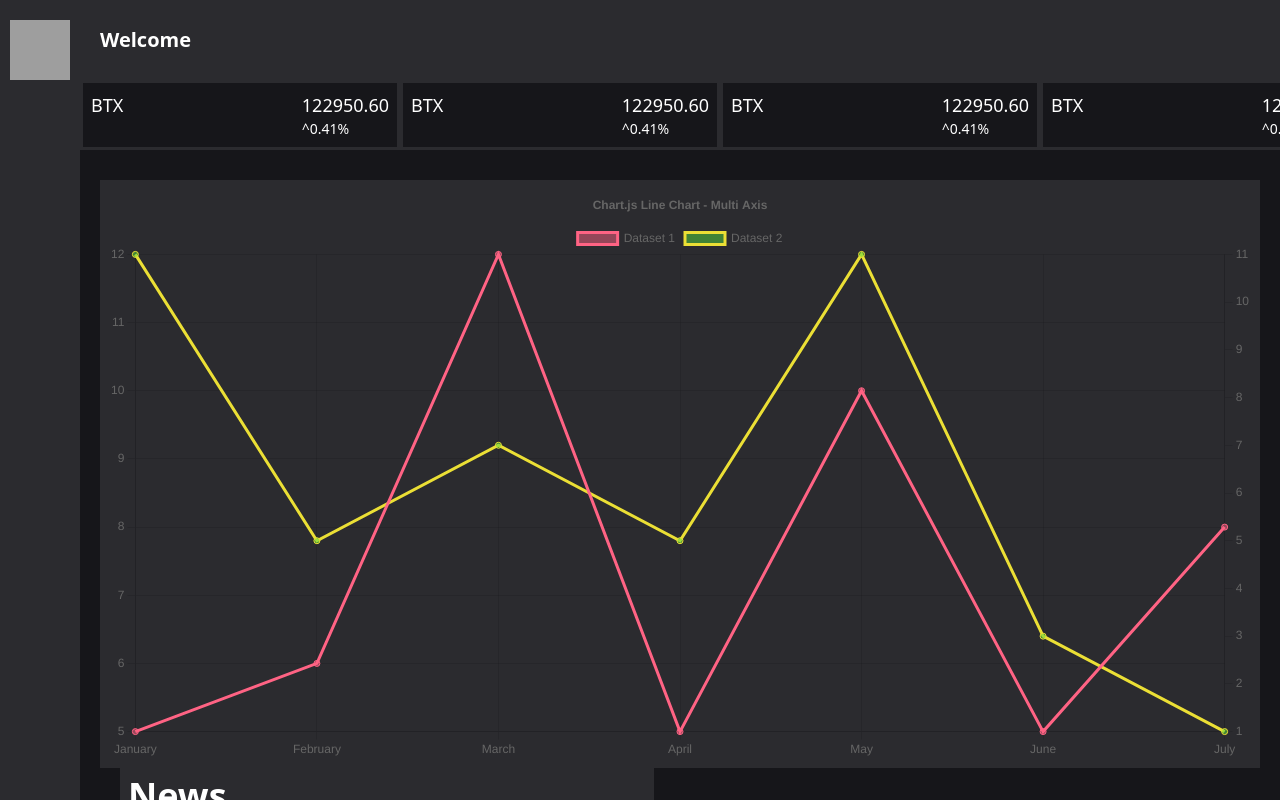
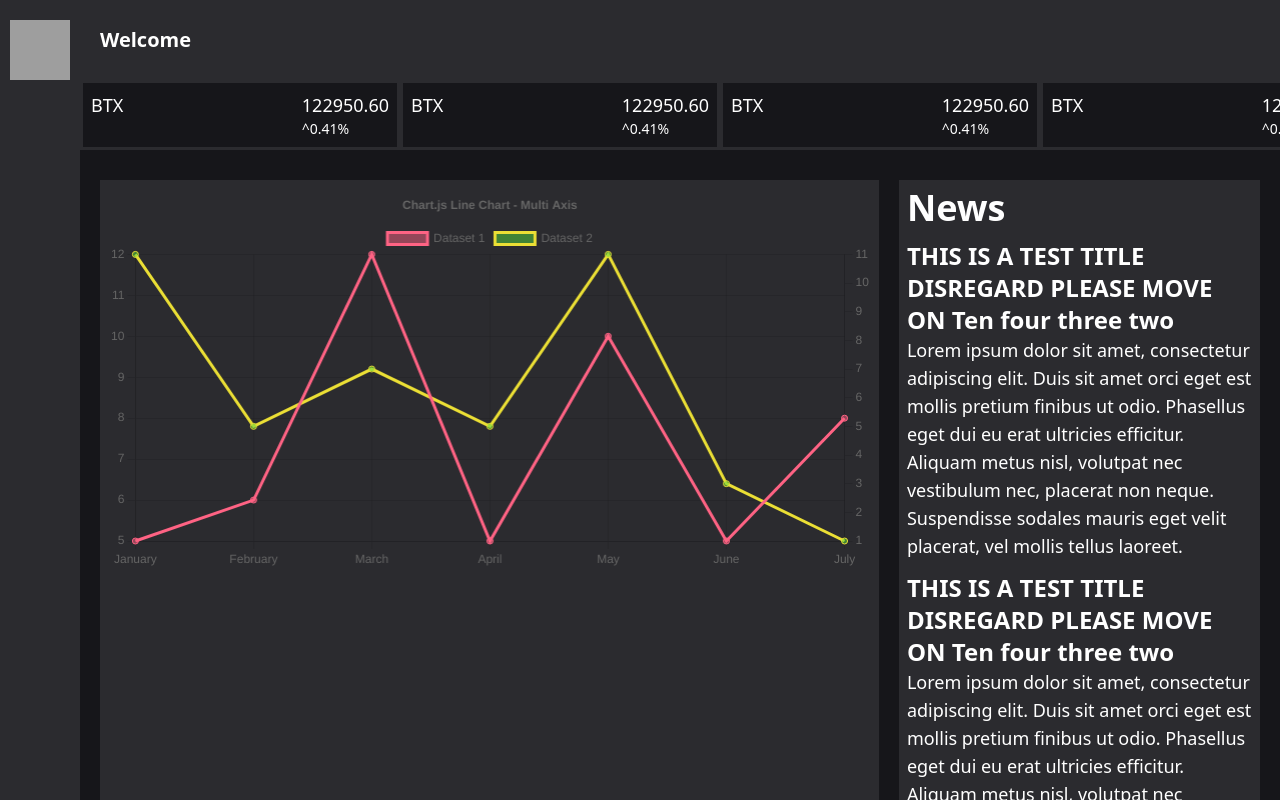
Before and after one commit to The-AM-Venture/Dash, a Next.js app: page / in a window 1280 px wide. Shown: the top 800 px of the page. Built offline with nearby package versions, Linux system fonts and the light colour scheme; grey boxes are pictures that could not be loaded; some icons are missing.

Commit message:
fix responsiveness

```diff
--- a/src/app/components/nav.js
+++ b/src/app/components/nav.js
@@ -78,7 +78,7 @@ export default function Nav() {
                 </div>
 
             </div>
-                        <Lineicons onClick={() => setNavCollapse(navCollapse === true ? false : true)} className="nav-collapse md:hidden" icon={MenuHamburger1Duotone} size={40} strokeWidth={2} />
+                        <Lineicons onClick={() => setNavCollapse(navCollapse === true ? false : true)} className="nav-collapse lg:hidden" icon={MenuHamburger1Duotone} size={40} strokeWidth={2} />
 
         </div>
 
--- a/src/app/page.js
+++ b/src/app/page.js
@@ -15,7 +15,7 @@ export default function Home() {
           <div className="relative w-full overflow-x-auto h-20">
           <Trending />
           </div>
-          <div className=" flex 2xl:flex-row xl:flex-col lg:flex-col md:flex-col flex-col p-5">
+          <div className=" flex lg:flex-row flex-col p-5">
             <Chart />
             <News />
           </div>
```
